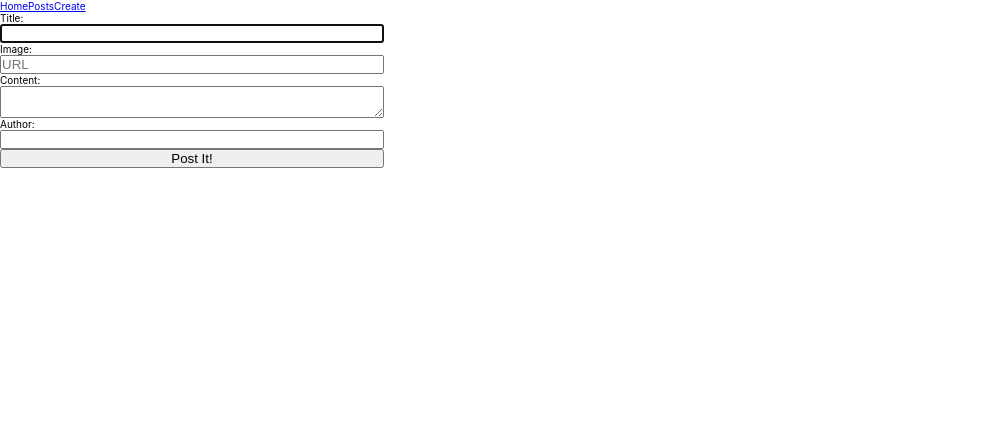
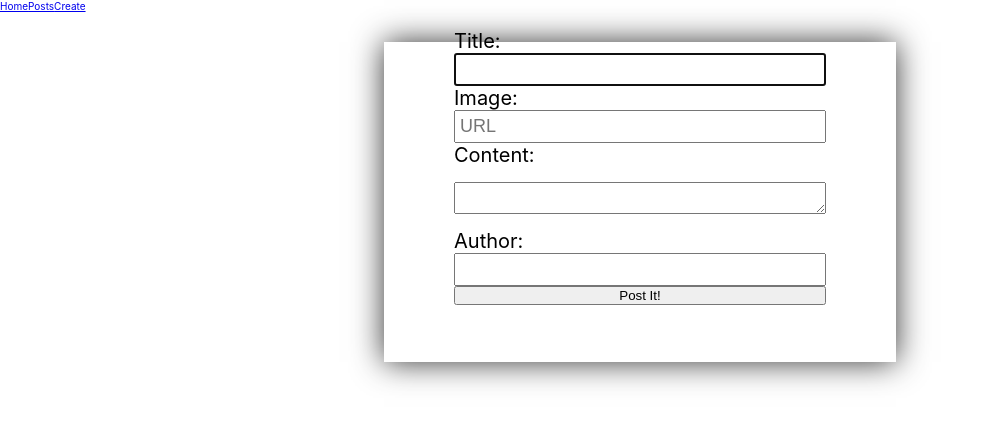
Before and after one commit to girlwithcodes/blog-app, a React (Create React App) app in the folder client/: page /create in a window 1280 px wide. Shown: the top 424 px of the page, without its empty margins (0-983 px from the left). Built offline with nearby package versions, Linux system fonts and the light colour scheme; no server answers.

Commit message:
ccs to create

```diff
--- a/client/src/screens/Create/Create.css
+++ b/client/src/screens/Create/Create.css
@@ -1,9 +1,31 @@
 form {
+  /* align-content: center; */
   display: flex;
   flex-direction: column;
+  margin-top: auto;
 }
+
 .form-outer-container {
+  /* align-items: center; */
+  border-left: solid 70px transparent;
+  border-right: solid 70px transparent;
+  border-bottom: solid 70px #fff;
+  box-shadow: 0 0 30px #333;
   display: flex;
+  font-size: 2rem;
   flex-direction: column;
-  width: 30vw;
+  justify-content: center;
+  width: 40vw;
+  height: 40vh;
+  margin: 3rem auto;
 }
+
+
+input {
+font-size: 1.8rem;
+padding: .4rem;
+}
+
+textarea {
+  margin: 1.5rem 0;
+}
```
